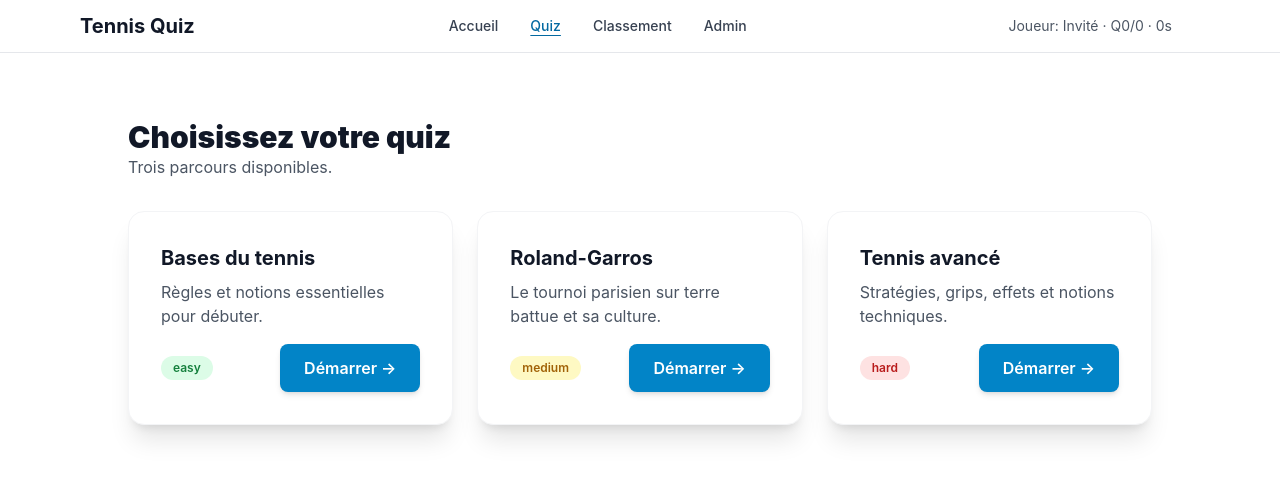
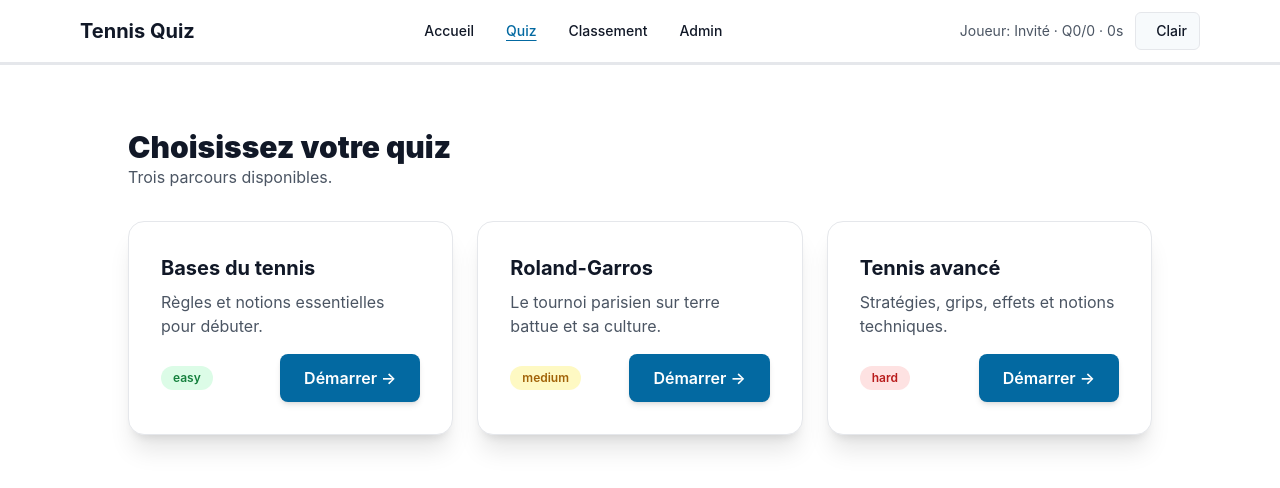
Before and after one commit to yacine2003/quiz-app, a Vue app in the folder quiz-ui/: page /quiz in a window 1280 px wide. Shown: the top 488 px of the page. Built offline with nearby package versions, Linux system fonts and the light colour scheme; what @tanstack/vue-query would draw is missing.

Commit message:
Ajout et Modifications des 3 modes de visualisations

```diff
--- a/quiz-ui/src/App.vue
+++ b/quiz-ui/src/App.vue
@@ -5,7 +5,7 @@ import { RouterView } from 'vue-router'
 </script>
 
 <template>
-  <div id="app" class="min-h-screen bg-white dark:bg-gray-950 text-gray-900 dark:text-gray-100">
+  <div id="app" class="min-h-screen bg-[var(--bg)] text-[var(--text)]">
     <Header />
     <ProgressBar />
     <RouterView v-slot="{ Component }">
--- a/quiz-ui/src/assets/main.css
+++ b/quiz-ui/src/assets/main.css
@@ -1,13 +1,18 @@
 /* Import UnoCSS reset */
 @import '@unocss/reset/tailwind.css';
 
-/* Variables CSS personnalisées */
+/* Variables CSS – Thèmes */
 :root {
-  --color-primary: #0ea5e9;
-  --color-primary-dark: #0284c7;
-  --color-success: #10b981;
-  --color-warning: #f59e0b;
-  --color-error: #ef4444;
+  /* Light (par défaut) */
+  --bg: #ffffff;
+  --surface: #ffffff;
+  --surface-alt: #f7fafc;
+  --border: #e5e7eb;
+  --text: #111827;
+  --text-muted: #6b7280;
+  --accent: #0369a1;         /* bleu */
+  --accent-hover: #075985;
+  --ring: #93c5fd;
 
   --shadow-sm: 0 1px 2px 0 rgb(0 0 0 / 0.05);
   --shadow-md: 0 4px 6px -1px rgb(0 0 0 / 0.1);
@@ -16,6 +21,48 @@
 
   --transition-fast: 150ms cubic-bezier(0.4, 0, 0.2, 1);
   --transition-base: 300ms cubic-bezier(0.4, 0, 0.2, 1);
+}
+
+/* Thème sombre “noir” */
+[data-theme="dark"] {
+  --bg: #000000;
+  --surface: #0a0a0a;
+  --surface-alt: #111111;
+  --border: #262626;
+  --text: #ffffff;
+  --text-muted: #d1d5db;
+  --accent: #3b82f6;
+  --accent-hover: #2563eb;
+  --ring: #60a5fa;
+}
+
+/* Forcer une lisibilité maximale en sombre: texte par défaut en blanc */
+[data-theme="dark"] body,
+[data-theme="dark"] h1,
+[data-theme="dark"] h2,
+[data-theme="dark"] h3,
+[data-theme="dark"] h4,
+[data-theme="dark"] h5,
+[data-theme="dark"] h6,
+[data-theme="dark"] p,
+[data-theme="dark"] li,
+[data-theme="dark"] label,
+[data-theme="dark"] span,
+[data-theme="dark"] a {
+  color: #ffffff !important;
+}
+
+/* Thème Roland‑Garros */
+[data-theme="rg"] {
+  --bg: #f5efe6;            /* crème */
+  --surface: #ffffff;
+  --surface-alt: #faf7f1;
+  --border: #e6dfd4;
+  --text: #1a1a1a;
+  --text-muted: #5b5b5b;
+  --accent: #cc4e1f;        /* terre battue */
+  --accent-hover: #b1451b;
+  --ring: #2a6b3d;          /* vert RG */
 }
 
 /* Dark mode */
@@ -83,18 +130,13 @@ html {
 body {
   margin: 0;
   min-height: 100vh;
-  background: linear-gradient(135deg, #f0f9ff 0%, #e0f2fe 100%);
-}
-
-@media (prefers-color-scheme: dark) {
-  body {
-    background: linear-gradient(135deg, #0c4a6e 0%, #075985 100%);
-  }
+  background: var(--bg);
+  color: var(--text);
 }
 
 /* Focus styles pour accessibilité */
 :focus-visible {
-  outline: 2px solid var(--color-primary);
+  outline: 2px solid var(--ring);
   outline-offset: 2px;
 }
 
--- a/quiz-ui/src/components/Header.vue
+++ b/quiz-ui/src/components/Header.vue
@@ -2,7 +2,7 @@
 import { onMounted, onBeforeUnmount, ref, computed, watch } from 'vue'
 import { useRouter, useRoute } from 'vue-router'
 import { useQuizStore } from '@/stores/quiz'
-import { useDark, useToggle } from '@vueuse/core'
+import { useThemeStore, type ThemeName } from '@/stores/theme'
 
 // Router & Store
 const router = useRouter()
@@ -94,9 +94,16 @@ const current = computed(() => (total.value ? quiz.currentIndex + 1 : 0))
 const elapsed = computed(() => quiz.timeSpent || 0)
 const statusText = computed(() => `Joueur: ${player.value} · Q${Math.min(current.value, total.value || 0)}/${total.value || 0} · ${elapsed.value}s`)
 
-// Dark mode toggle
-const isDark = useDark({ storageKey: 'quiz-color-scheme' })
-const toggleDark = useToggle(isDark)
+// Theme store
+const theme = useThemeStore()
+const themeLabel = computed(() => {
+  return theme.current === 'light'
+    ? 'Clair'
+    : theme.current === 'dark'
+      ? 'Sombre (noir)'
+      : 'Roland‑Garros'
+})
+const setTheme = (t: ThemeName) => theme.setTheme(t)
 
 onMounted(() => {
   updateHeaderOffset()
@@ -116,7 +123,7 @@ watch(isShrunk, () => updateHeaderOffset())
 <template>
   <header
     ref="headerRef"
-    class="sticky top-0 z-50 backdrop-blur bg-white/75 dark:bg-gray-900/70 border-b border-gray-200 dark:border-gray-800 transition-[padding] duration-150"
+    class="sticky top-0 z-50 backdrop-blur border-b transition-[padding] duration-150 bg-[color-mix(in_srgb,var(--surface)_85%,transparent)] border-[var(--border)]"
     :class="isShrunk ? 'py-2' : 'py-3'"
     role="banner"
   >
@@ -125,7 +132,7 @@ watch(isShrunk, () => updateHeaderOffset())
       <div class="flex items-center gap-3">
         <button
           type="button"
-          class="text-xl font-bold text-gray-900 dark:text-white hover:opacity-80 focus:outline-none focus-visible:ring-2 focus-visible:ring-primary-500 rounded"
+          class="text-xl font-bold text-[var(--text)] hover:opacity-80 focus:outline-none focus-visible:ring-2 focus-visible:ring-[var(--ring)] rounded"
           aria-label="Aller à l’accueil"
           @click="goHome"
         >
@@ -141,34 +148,34 @@ watch(isShrunk, () => updateHeaderOffset())
       >
         <router-link
           to="/"
-          class="px-1 py-1 rounded focus-visible:ring-2 focus-visible:ring-primary-500"
-          :class="route.path === '/' ? 'text-primary-700 dark:text-primary-300 underline underline-offset-4' : 'text-gray-700 dark:text-gray-200 hover:text-gray-900 dark:hover:text-white'"
+          class="px-1 py-1 rounded focus-visible:ring-2 focus-visible:ring-[var(--ring)]"
+          :class="route.path === '/' ? 'text-[var(--accent)] underline underline-offset-4' : 'text-[var(--text)] hover:text-[var(--accent)]'"
           :aria-current="route.path === '/' ? 'page' : undefined"
         >Accueil</router-link>
 
         <router-link
           to="/quiz"
-          class="px-1 py-1 rounded focus-visible:ring-2 focus-visible:ring-primary-500"
-          :class="route.path === '/quiz' ? 'text-primary-700 dark:text-primary-300 underline underline-offset-4' : 'text-gray-700 dark:text-gray-200 hover:text-gray-900 dark:hover:text-white'"
+          class="px-1 py-1 rounded focus-visible:ring-2 focus-visible:ring-[var(--ring)]"
+          :class="route.path === '/quiz' ? 'text-[var(--accent)] underline underline-offset-4' : 'text-[var(--text)] hover:text-[var(--accent)]'"
           :aria-current="route.path === '/quiz' ? 'page' : undefined"
         >Quiz</router-link>
 
         <router-link
           to="/quiz/1/leaderboard"
-          class="px-1 py-1 rounded focus-visible:ring-2 focus-visible:ring-primary-500"
-          :class="(route.path.startsWith('/quiz') && route.path.includes('/leaderboard')) ? 'text-primary-700 dark:text-primary-300 underline underline-offset-4' : 'text-gray-700 dark:text-gray-200 hover:text-gray-900 dark:hover:text-white'"
+          class="px-1 py-1 rounded focus-visible:ring-2 focus-visible:ring-[var(--ring)]"
+          :class="(route.path.startsWith('/quiz') && route.path.includes('/leaderboard')) ? 'text-[var(--accent)] underline underline-offset-4' : 'text-[var(--text)] hover:text-[var(--accent)]'"
           :aria-current="(route.path.startsWith('/quiz') && route.path.includes('/leaderboard')) ? 'page' : undefined"
         >Classement</router-link>
 
         <router-link
           to="/admin"
-          class="px-1 py-1 rounded focus-visible:ring-2 focus-visible:ring-primary-500"
-          :class="(route.path.startsWith('/admin')) ? 'text-primary-700 dark:text-primary-300 underline underline-offset-4' : 'text-gray-700 dark:text-gray-200 hover:text-gray-900 dark:hover:text-white'"
+          class="px-1 py-1 rounded focus-visible:ring-2 focus-visible:ring-[var(--ring)]"
+          :class="(route.path.startsWith('/admin')) ? 'text-[var(--accent)] underline underline-offset-4' : 'text-[var(--text)] hover:text-[var(--accent)]'"
           :aria-current="(route.path.startsWith('/admin')) ? 'page' : undefined"
         >Admin</router-link>
       </nav>
 
-      <!-- Status area + dark toggle -->
+      <!-- Status area + theme selector -->
       <div class="hidden md:flex items-center gap-3">
         <div
           class="hidden md:flex items-center text-xs sm:text-sm text-gray-600 dark:text-gray-300"
@@ -179,17 +186,25 @@ watch(isShrunk, () => updateHeaderOffset())
             {{ statusText }}
           </span>
         </div>
-        <button
-          type="button"
-          class="inline-flex items-center justify-center rounded-md p-2 text-gray-700 dark:text-gray-200 hover:bg-gray-100 dark:hover:bg-gray-800 focus:outline-none focus-visible:ring-2 focus-visible:ring-primary-500"
-          :aria-pressed="isDark"
-          :aria-label="isDark ? 'Désactiver le mode sombre' : 'Activer le mode sombre'"
-          @click="toggleDark()"
-        >
-          <span v-if="!isDark" class="i-heroicons-moon text-xl" aria-hidden="true" />
-          <span v-else class="i-heroicons-sun text-xl" aria-hidden="true" />
-          <span class="sr-only">Basculer le thème</span>
-        </button>
+        <div class="relative">
+          <details class="group">
+            <summary
+              class="list-none inline-flex items-center gap-2 cursor-pointer rounded-md px-3 py-2 bg-[var(--surface-alt)] text-[var(--text)] border border-[var(--border)] hover:bg-[color-mix(in_srgb,var(--surface-alt)_92%,black)]"
+              aria-label="Changer de thème"
+            >
+              <span class="i-heroicons-swatch text-lg" aria-hidden="true" />
+              <span class="text-sm font-medium">{{ themeLabel }}</span>
+            </summary>
+            <div
+              class="absolute right-0 mt-2 w-56 bg-[var(--surface)] text-[var(--text)] border border-[var(--border)] rounded-md shadow-lg p-1 z-50"
+              role="menu"
+            >
+              <button class="w-full text-left px-3 py-2 rounded hover:bg-[var(--surface-alt)]" @click="setTheme('light')">Clair</button>
+              <button class="w-full text-left px-3 py-2 rounded hover:bg-[var(--surface-alt)]" @click="setTheme('dark')">Sombre (noir)</button>
+              <button class="w-full text-left px-3 py-2 rounded hover:bg-[var(--surface-alt)]" @click="setTheme('rg')">Roland‑Garros</button>
+            </div>
+          </details>
+        </div>
       </div>
 
       <!-- Mobile hamburger -->
@@ -214,7 +229,7 @@ watch(isShrunk, () => updateHeaderOffset())
       <div
         ref="menuPanelRef"
         id="mobile-menu"
-        class="absolute left-0 right-0 top-0 bg-white dark:bg-gray-900 border-b border-gray-200 dark:border-gray-800 shadow-lg origin-top transition-transform duration-150"
+        class="absolute left-0 right-0 top-0 bg-[var(--surface)] border-b border-[var(--border)] shadow-lg origin-top transition-transform duration-150"
         :style="{ transform: isMenuOpen ? 'translateY(0)' : 'translateY(-8px)' }"
       >
         <div class="px-4 py-3 flex items-center justify-between">
@@ -231,32 +246,32 @@ watch(isShrunk, () => updateHeaderOffset())
         <nav class="px-4 pb-4 flex flex-col gap-2" role="navigation" aria-label="Navigation mobile">
           <router-link
             to="/"
-            class="px-3 py-2 rounded hover:bg-gray-100 dark:hover:bg-gray-800 focus-visible:ring-2 focus-visible:ring-primary-500"
-            :class="route.path === '/' ? 'text-primary-700 dark:text-primary-300' : 'text-gray-800 dark:text-gray-200'"
+            class="px-3 py-2 rounded hover:bg-[var(--surface-alt)] focus-visible:ring-2 focus-visible:ring-[var(--ring)]"
+            :class="route.path === '/' ? 'text-[var(--accent)]' : 'text-[var(--text)]'"
             :aria-current="route.path === '/' ? 'page' : undefined"
             @click="onMenuLinkClick"
           >Accueil</router-link>
 
           <router-link
             to="/quiz"
-            class="px-3 py-2 rounded hover:bg-gray-100 dark:hover:bg-gray-800 focus-visible:ring-2 focus-visible:ring-primary-500"
-            :class="route.path === '/quiz' ? 'text-primary-700 dark:text-primary-300' : 'text-gray-800 dark:text-gray-200'"
+            class="px-3 py-2 rounded hover:bg-[var(--surface-alt)] focus-visible:ring-2 focus-visible:ring-[var(--ring)]"
+            :class="route.path === '/quiz' ? 'text-[var(--accent)]' : 'text-[var(--text)]'"
             :aria-current="route.path === '/quiz' ? 'page' : undefined"
             @click="onMenuLinkClick"
           >Quiz</router-link>
 
           <router-link
             to="/quiz/1/leaderboard"
-            class="px-3 py-2 rounded hover:bg-gray-100 dark:hover:bg-gray-800 focus-visible:ring-2 focus-visible:ring-primary-500"
-            :class="(route.path.startsWith('/quiz') && route.path.includes('/leaderboard')) ? 'text-primary-700 dark:text-primary-300' : 'text-gray-800 dark:text-gray-200'"
+            class="px-3 py-2 rounded hover:bg-[var(--surface-alt)] focus-visible:ring-2 focus-visible:ring-[var(--ring)]"
+            :class="(route.path.startsWith('/quiz') && route.path.includes('/leaderboard')) ? 'text-[var(--accent)]' : 'text-[var(--text)]'"
             :aria-current="(route.path.startsWith('/quiz') && route.path.includes('/leaderboard')) ? 'page' : undefined"
             @click="onMenuLinkClick"
           >Classement</router-link>
 
           <router-link
             to="/admin"
-            class="px-3 py-2 rounded hover:bg-gray-100 dark:hover:bg-gray-800 focus-visible:ring-2 focus-visible:ring-primary-500"
-            :class="(route.path.startsWith('/admin')) ? 'text-primary-700 dark:text-primary-300' : 'text-gray-800 dark:text-gray-200'"
+            class="px-3 py-2 rounded hover:bg-[var(--surface-alt)] focus-visible:ring-2 focus-visible:ring-[var(--ring)]"
+            :class="(route.path.startsWith('/admin')) ? 'text-[var(--accent)]' : 'text-[var(--text)]'"
             :aria-current="(route.path.startsWith('/admin')) ? 'page' : undefined"
             @click="onMenuLinkClick"
           >Admin</router-link>
@@ -266,17 +281,11 @@ watch(isShrunk, () => updateHeaderOffset())
           {{ statusText }}
         </div>
         <div class="px-4 pb-4">
-          <button
-            type="button"
-            class="w-full inline-flex items-center justify-center rounded-md p-2 text-gray-700 dark:text-gray-200 hover:bg-gray-100 dark:hover:bg-gray-800 focus:outline-none focus-visible:ring-2 focus-visible:ring-primary-500"
-            :aria-pressed="isDark"
-            :aria-label="isDark ? 'Désactiver le mode sombre' : 'Activer le mode sombre'"
-            @click="toggleDark()"
-          >
-            <span v-if="!isDark" class="i-heroicons-moon text-xl mr-2" aria-hidden="true" />
-            <span v-else class="i-heroicons-sun text-xl mr-2" aria-hidden="true" />
-            <span>{{ isDark ? 'Mode sombre activé' : 'Mode sombre désactivé' }}</span>
-          </button>
+          <div class="grid grid-cols-1 gap-2">
+            <button class="px-3 py-2 rounded border border-[var(--border)] hover:bg-[var(--surface-alt)]" @click="setTheme('light')">Clair</button>
+            <button class="px-3 py-2 rounded border border-[var(--border)] hover:bg-[var(--surface-alt)]" @click="setTheme('dark')">Sombre (noir)</button>
+            <button class="px-3 py-2 rounded border border-[var(--border)] hover:bg-[var(--surface-alt)]" @click="setTheme('rg')">Roland‑Garros</button>
+          </div>
         </div>
       </div>
     </div>
--- a/quiz-ui/src/components/ProgressBar.vue
+++ b/quiz-ui/src/components/ProgressBar.vue
@@ -14,8 +14,7 @@ const percent = computed(() => {
   <!-- Utilise la hauteur du header via --header-offset définie dans Header.vue -->
   <div class="sticky" :style="{ top: `var(--header-offset, 56px)` }" style="z-index: 40;">
     <div
-      class="h-[2px] w-full"
-      :class="['bg-white/75 dark:bg-gray-900/70']"
+      class="h-[2px] w-full bg-[var(--border)]"
       role="progressbar"
       :aria-valuemin="0"
       :aria-valuemax="100"
@@ -23,7 +22,7 @@ const percent = computed(() => {
       aria-label="Progression du quiz"
     >
       <div
-        class="h-full bg-white/75 dark:bg-gray-900/70 transition-[width] duration-150"
+        class="h-full bg-[var(--accent)] transition-[width] duration-150"
         :style="{ width: `${percent}%` }"
       />
     </div>
--- a/quiz-ui/src/main.ts
+++ b/quiz-ui/src/main.ts
@@ -6,6 +6,7 @@ import { createPinia } from 'pinia'
 import { VueQueryPlugin } from '@tanstack/vue-query'
 import App from './App.vue'
 import router from './router'
+import { useThemeStore } from './stores/theme'
 
 // Import UnoCSS
 import 'uno.css'
@@ -30,4 +31,8 @@ app.use(VueQueryPlugin, {
   }
 })
 
+// Initialiser le thème AVANT le montage pour éviter le FOUC
+const themeStore = useThemeStore()
+themeStore.init()
+
 app.mount('#app')
--- /dev/null
+++ b/quiz-ui/src/stores/theme.ts
@@ -0,0 +1,45 @@
+import { defineStore } from 'pinia'
+
+export type ThemeName = 'light' | 'dark' | 'rg'
+const STORAGE_KEY = 'quiz-theme'
+
+function detectSystemTheme(): ThemeName {
+  if (typeof window === 'undefined') return 'light'
+  const prefersDark = window.matchMedia?.('(prefers-color-scheme: dark)').matches
+  return prefersDark ? 'dark' : 'light'
+}
+
+function applyThemeAttribute(theme: ThemeName) {
+  const el = document.documentElement
+  if (theme === 'light') {
+    el.removeAttribute('data-theme')
+    el.classList.remove('dark')
+  } else {
+    el.setAttribute('data-theme', theme)
+    // Activer également la classe .dark pour les utilitaires `dark:` existants
+    if (theme === 'dark') el.classList.add('dark')
+    else el.classList.remove('dark')
+  }
+}
+
+export const useThemeStore = defineStore('theme', {
+  state: () => ({
+    current: (localStorage.getItem(STORAGE_KEY) as ThemeName) || detectSystemTheme(),
+  }),
+  actions: {
+    init() {
+      applyThemeAttribute(this.current)
+    },
+    setTheme(theme: ThemeName) {
+      this.current = theme
+      localStorage.setItem(STORAGE_KEY, theme)
+      applyThemeAttribute(theme)
+    },
+    cycle() {
+      const order: ThemeName[] = ['light', 'dark', 'rg']
+      const idx = order.indexOf(this.current)
+      const next = order[(idx + 1) % order.length]
+      this.setTheme(next)
+    }
+  }
+})
--- a/quiz-ui/uno.config.ts
+++ b/quiz-ui/uno.config.ts
@@ -10,26 +10,15 @@ export default defineConfig({
     presetTypography()
   ],
   theme: {
-    colors: {
-      primary: {
-        50: '#f0f9ff',
-        100: '#e0f2fe',
-        200: '#bae6fd',
-        300: '#7dd3fc',
-        400: '#38bdf8',
-        500: '#0ea5e9',
-        600: '#0284c7',
-        700: '#0369a1',
-        800: '#075985',
-        900: '#0c4a6e'
-      }
-    }
+    /* Les couleurs directes ne sont plus nécessaires,
+       on passe par des variables CSS de thème */
+    colors: {}
   },
   shortcuts: {
-    'btn-primary': 'px-6 py-3 rounded-lg bg-primary-600 text-white hover:bg-primary-700 transition-colors font-semibold shadow-md hover:shadow-lg active:scale-95',
-    'btn-secondary': 'px-6 py-3 rounded-lg bg-gray-200 dark:bg-gray-700 text-gray-800 dark:text-gray-200 hover:bg-gray-300 dark:hover:bg-gray-600 transition-colors font-semibold',
-    'card': 'bg-white dark:bg-gray-800 rounded-2xl shadow-xl p-8 border border-gray-100 dark:border-gray-700',
-    'input': 'w-full px-4 py-3 rounded-lg border-2 border-gray-300 dark:border-gray-600 bg-white dark:bg-gray-700 text-gray-900 dark:text-white focus:ring-2 focus:ring-primary-500 focus:border-transparent outline-none transition'
+    'btn-primary': 'px-6 py-3 rounded-lg bg-[var(--accent)] text-white hover:bg-[var(--accent-hover)] transition-colors font-semibold shadow-md hover:shadow-lg active:scale-95',
+    'btn-secondary': 'px-6 py-3 rounded-lg bg-[var(--surface-alt)] text-[var(--text)] hover:bg-[color-mix(in_srgb,var(--surface-alt)_90%,black)] border border-[var(--border)] transition-colors font-semibold',
+    'card': 'bg-[var(--surface)] text-[var(--text)] rounded-2xl shadow-xl p-8 border border-[var(--border)]',
+    'input': 'w-full px-4 py-3 rounded-lg border-2 border-[var(--border)] bg-[var(--surface)] text-[var(--text)] focus:ring-2 focus:ring-[var(--ring)] focus:border-transparent outline-none transition'
   },
   safelist: [
     'i-heroicons-trophy',
@@ -38,6 +27,7 @@ export default defineConfig({
     'i-heroicons-check-circle',
     'i-heroicons-x-circle',
     'i-heroicons-moon',
-    'i-heroicons-sun'
+    'i-heroicons-sun',
+    'i-heroicons-swatch'
   ]
 })
```
Also changed, not shown: quiz-ui/src/components/QuestionsList.vue (+4 -4 lines), quiz-ui/src/views/Admin.vue (+19 -19 lines).
